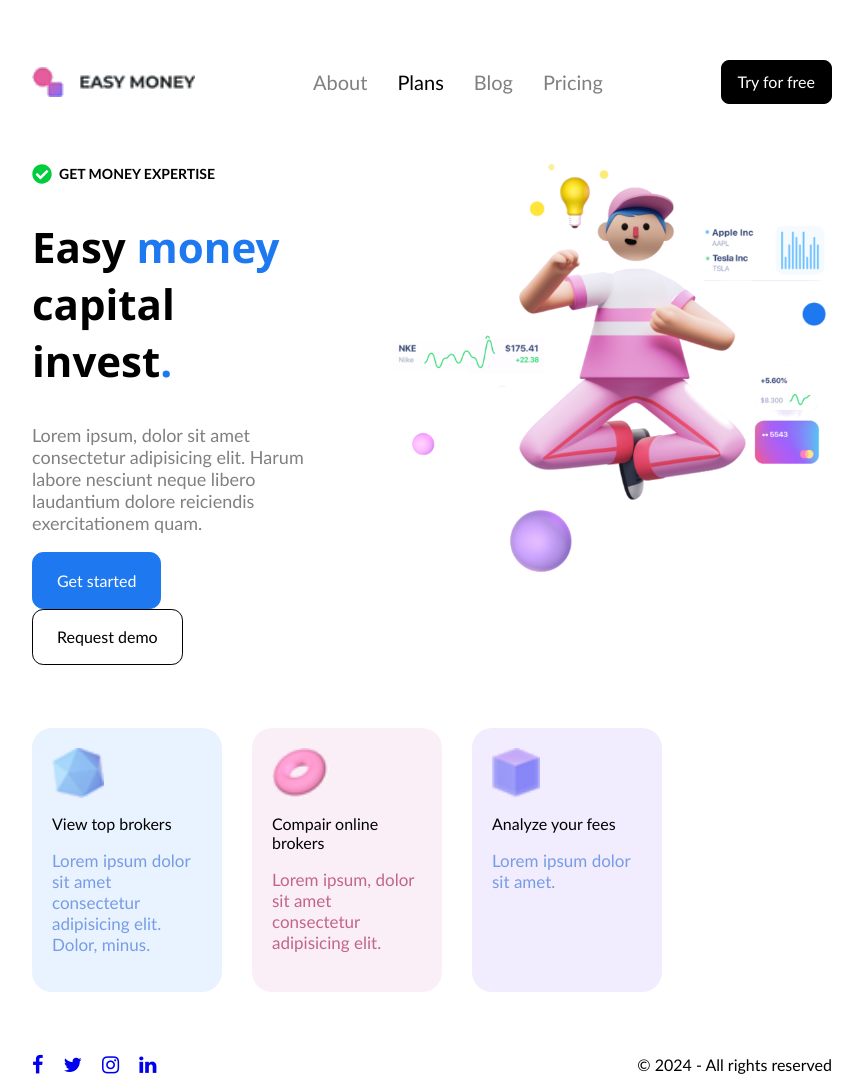
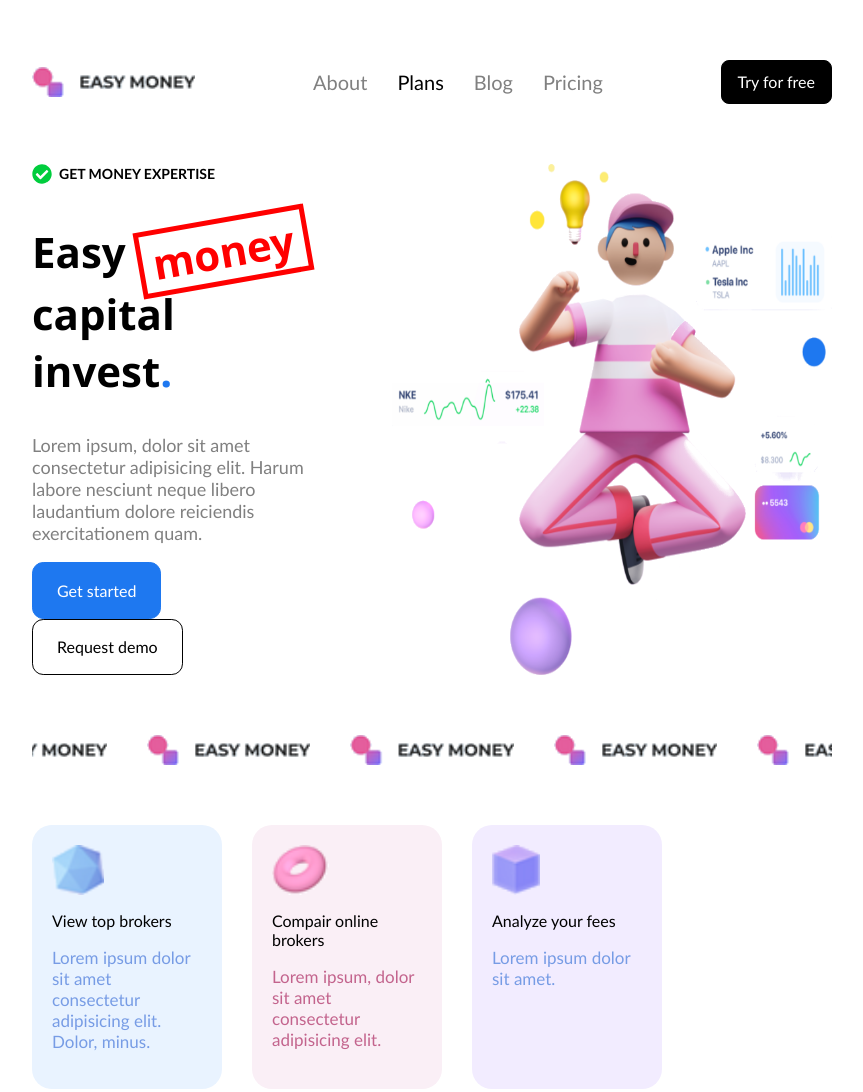
Before and after one commit to Lusalvis/51-grupe-easymoney, a website: page index.html in a window 1280 px wide. Shown: the top 1092 px of the page, without its empty margins (208-1071 px from the left). Drawn offline with Linux system fonts and the light colour scheme.

Commit message:
finalized

```diff
--- a/css/hero.css
+++ b/css/hero.css
@@ -1,5 +1,12 @@
+.hero {
+    display:flex;
+    justify-content: space-between;
+    flex-wrap: wrap;
+    position: relative;
+}
+
+
 .hero .texts {
-    float: left;
     width: 35%;
 }
 .hero .badge {
@@ -22,6 +29,15 @@
 .hero .main-title > span {
     color: #1e78f0;
 }
+.hero .main-title > .crazy {
+    display: inline-block;
+    color: red;
+    padding: 0 10px;
+    border: 5px solid red;
+    transform: rotate(-10deg);
+
+}
+
 .hero .description {
     font-size: 18px;
     color: grey;
--- a/css/main.css
+++ b/css/main.css
@@ -1,8 +1,10 @@
 body {
+    width: 100%;
     margin: 0;
     padding-bottom: 60px;
     font-family: 'Gill Sans', 'Gill Sans MT', Calibri, 'Trebuchet MS',
         sans-serif;
+    overflow-x: hidden;
 }
 
 .container {
@@ -15,6 +17,20 @@ body {
 }
 .main > .container + .container {
     margin-top: 60px;
+}
+
+.brand-list {
+    display: flex;
+    gap: 20px 40px;
+    justify-content: center;
+    align-content: flex-start;
+    max-height: 80px;
+    overflow: hidden;
+
+}
+
+.brand-list > img {
+    height: 30px;
 }
 
 .main-footer {
--- a/index.html
+++ b/index.html
@@ -45,7 +45,7 @@
                     </svg>
                     Get money expertise
                 </div>
-                <h1 class="main-title">Easy <span>money</span> capital invest<span>.</span></h1>
+                <h1 class="main-title">Easy <span class="crazy">money</span> capital invest<span>.</span></h1>
                 <p class="description">Lorem ipsum, dolor sit amet consectetur adipisicing elit. Harum labore nesciunt neque libero laudantium dolore reiciendis exercitationem quam.</p>
                 <div class="btn-list">
                     <a class="btn btn-big btn-blue" href="https://www.example.com">Get started</a>
@@ -53,6 +53,15 @@
                 </div>
             </div>
             <img class="hero-img" src="./img/person.webp" alt="Person">
+        </section>
+        <section class="container brand-list">
+            <img src="./img/logo-text.webp" alt="logo">
+            <img src="./img/logo-text.webp" alt="logo">
+            <img src="./img/logo-text.webp" alt="logo">
+            <img src="./img/logo-text.webp" alt="logo">
+            <img src="./img/logo-text.webp" alt="logo">
+            <img src="./img/logo-text.webp" alt="logo">
+            <img src="./img/logo-text.webp" alt="logo">
         </section>
         <section class="container trio-list">
            <div class="trio">
@@ -75,10 +84,10 @@
 
     <footer class="container main-footer">
         <div>
-            <a href="#"><i class="fa fa-facebook" aria-hidden="true"></i></a>
-            <a href="#"><i class="fa fa-twitter" aria-hidden="true"></i></a>
-            <a href="#"><i class="fa fa-instagram" aria-hidden="true"></i></a>
-            <a href="#"><i class="fa fa-linkedin" aria-hidden="true"></i></a>
+            <a href="#" target="_blank"><i class="fa fa-facebook" aria-hidden="true"></i></a>
+            <a href="#" target="_blank"><i class="fa fa-twitter" aria-hidden="true"></i></a>
+            <a href="#" target="_blank"><i class="fa fa-instagram" aria-hidden="true"></i></a>
+            <a href="#" target="_blank"><i class="fa fa-linkedin" aria-hidden="true"></i></a>
         </div>
         <p>&copy; 2024 - All rights reserved</p>
 
```
